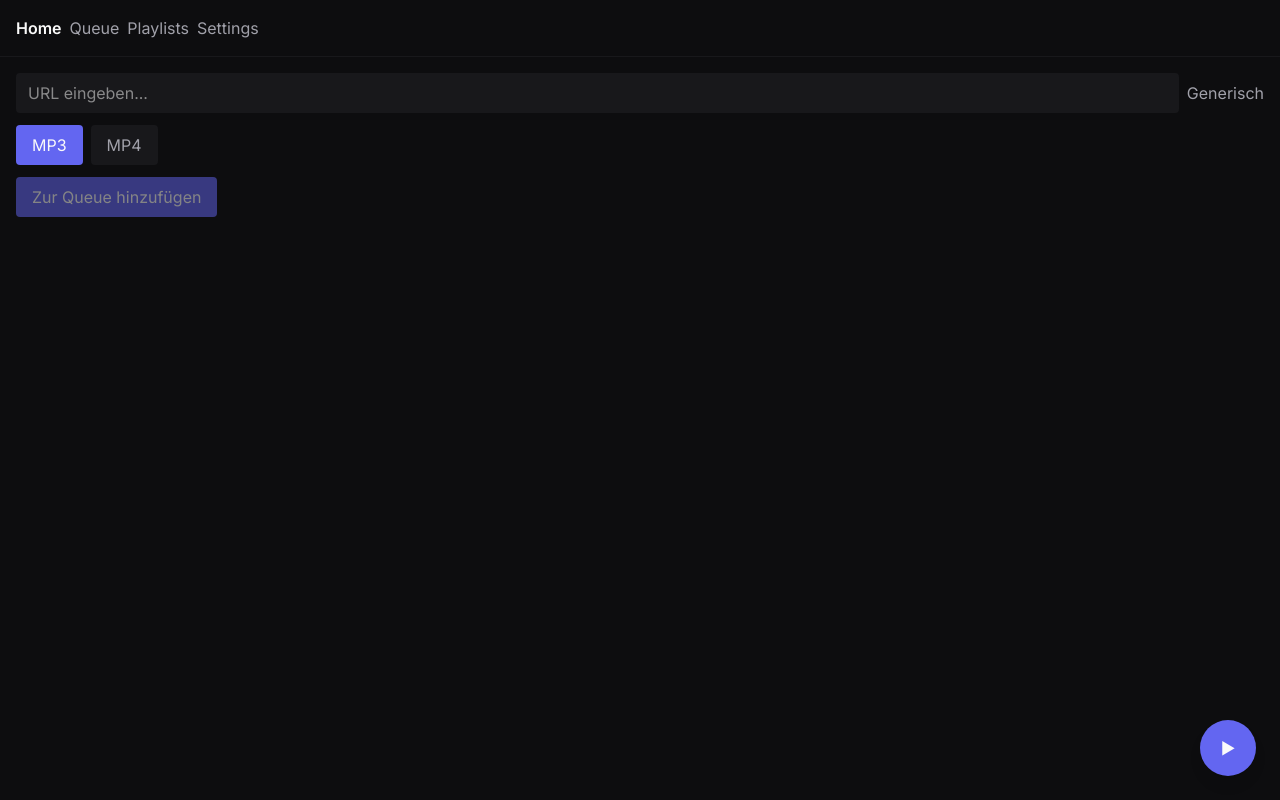
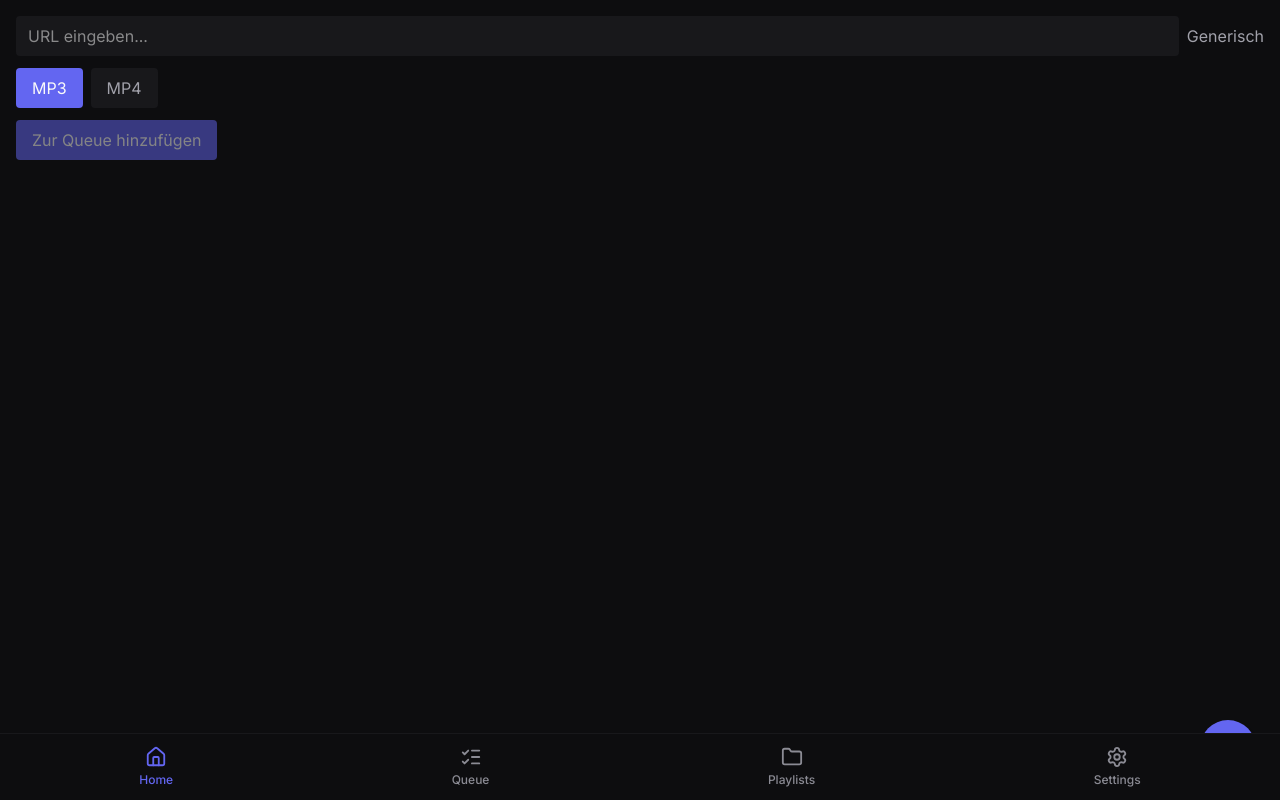
Before and after one commit to fro0oze/yt-dlp-gui, a React (Vite) app in the folder web/: page / in a window 1280 px wide. Built offline with nearby package versions, Linux system fonts and the light colour scheme; no server answers.

Commit message:
feat(ui): replace top nav with bottom tab bar

```diff
--- a/web/src/App.jsx
+++ b/web/src/App.jsx
@@ -4,44 +4,16 @@ import Queue from './screens/Queue.jsx';
 import Settings from './screens/Settings.jsx';
 import Playlists from './screens/Playlists.jsx';
 import TerminalSheet from './components/TerminalSheet.jsx';
+import BottomTabBar from './components/BottomTabBar.jsx';
 
 export default function App() {
   const [view, setView] = useState('home');
 
   return (
-    <div className="min-h-screen bg-bg-0 text-text-0">
-      <nav className="flex gap-2 p-4 border-b border-bg-1">
-        <button
-          type="button"
-          onClick={() => setView('home')}
-          className={view === 'home' ? 'text-text-0 font-semibold' : 'text-text-2'}
-        >
-          Home
-        </button>
-        <button
-          type="button"
-          onClick={() => setView('queue')}
-          className={view === 'queue' ? 'text-text-0 font-semibold' : 'text-text-2'}
-        >
-          Queue
-        </button>
-        <button
-          type="button"
-          onClick={() => setView('playlists')}
-          className={view === 'playlists' ? 'text-text-0 font-semibold' : 'text-text-2'}
-        >
-          Playlists
-        </button>
-        <button
-          type="button"
-          onClick={() => setView('settings')}
-          className={view === 'settings' ? 'text-text-0 font-semibold' : 'text-text-2'}
-        >
-          Settings
-        </button>
-      </nav>
+    <div className="min-h-screen bg-bg-0 text-text-0 pb-24">
       {view === 'home' ? <Home /> : view === 'queue' ? <Queue /> : view === 'playlists' ? <Playlists /> : <Settings />}
       <TerminalSheet />
+      <BottomTabBar active={view} onChange={setView} />
     </div>
   );
 }
--- /dev/null
+++ b/web/src/components/BottomTabBar.jsx
@@ -0,0 +1,29 @@
+import { Home as HomeIcon, ListChecks, Folder, Settings as SettingsIcon } from 'lucide-react';
+
+const TABS = [
+  { id: 'home', label: 'Home', icon: HomeIcon },
+  { id: 'queue', label: 'Queue', icon: ListChecks },
+  { id: 'playlists', label: 'Playlists', icon: Folder },
+  { id: 'settings', label: 'Settings', icon: SettingsIcon },
+];
+
+export default function BottomTabBar({ active, onChange }) {
+  return (
+    <nav
+      className="fixed bottom-0 left-0 right-0 flex justify-around bg-bg-0 border-t border-bg-1 pt-2"
+      style={{ paddingBottom: 'calc(0.5rem + env(safe-area-inset-bottom))' }}
+    >
+      {TABS.map(({ id, label, icon: Icon }) => (
+        <button
+          key={id}
+          type="button"
+          onClick={() => onChange(id)}
+          className={`flex flex-col items-center gap-1 text-xs font-medium px-3 py-1 ${active === id ? 'text-indigo' : 'text-text-3'}`}
+        >
+          <Icon size={22} />
+          {label}
+        </button>
+      ))}
+    </nav>
+  );
+}
```
